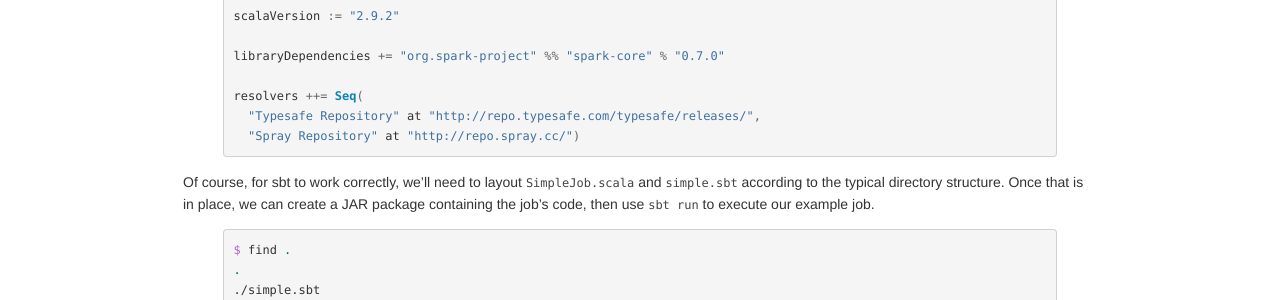
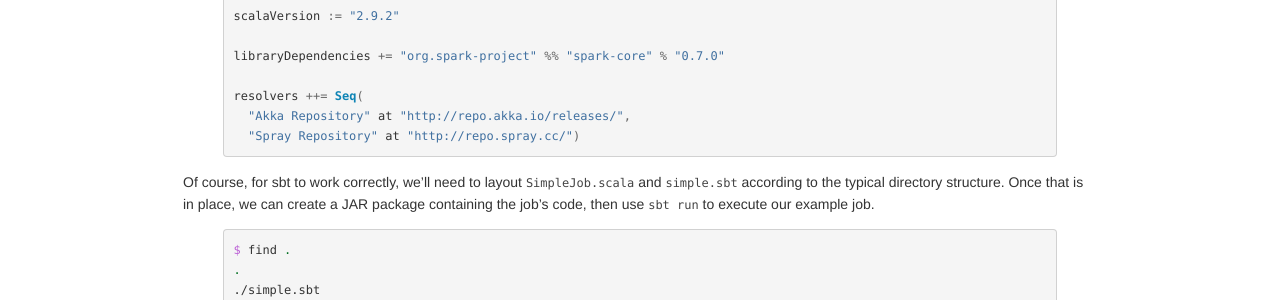
Before and after one commit to jaricftw/spark, a Jekyll site: the page built from docs/quick-start.md, in a window 1280 px wide and 900 px high, scrolled down 2786 px. Shown: the part 151-451 px from the top of the window. Built offline with Jekyll 4.4.1, drawn with Linux system fonts in a browser that asks for light colours; some of the changed text lies outside the part shown.

Commit message:
Switch docs to use Akka repo instead of Typesafe

```diff
--- a/docs/quick-start.md
+++ b/docs/quick-start.md
@@ -136,7 +136,7 @@ scalaVersion := "{{site.SCALA_VERSION}}"
 libraryDependencies += "org.spark-project" %% "spark-core" % "{{site.SPARK_VERSION}}"
 
 resolvers ++= Seq(
-  "Typesafe Repository" at "http://repo.typesafe.com/typesafe/releases/",
+  "Akka Repository" at "http://repo.akka.io/releases/",
   "Spray Repository" at "http://repo.spray.cc/")
 {% endhighlight %}
 
@@ -207,8 +207,8 @@ To build the job, we also write a Maven `pom.xml` file that lists Spark as a dep
       <url>http://repo.spray.cc</url>
     </repository>
     <repository>
-      <id>Typesafe repository</id>
-      <url>http://repo.typesafe.com/typesafe/releases</url>
+      <id>Akka repository</id>
+      <url>http://repo.akka.io/releases</url>
     </repository>
   </repositories>
   <dependencies>
```
